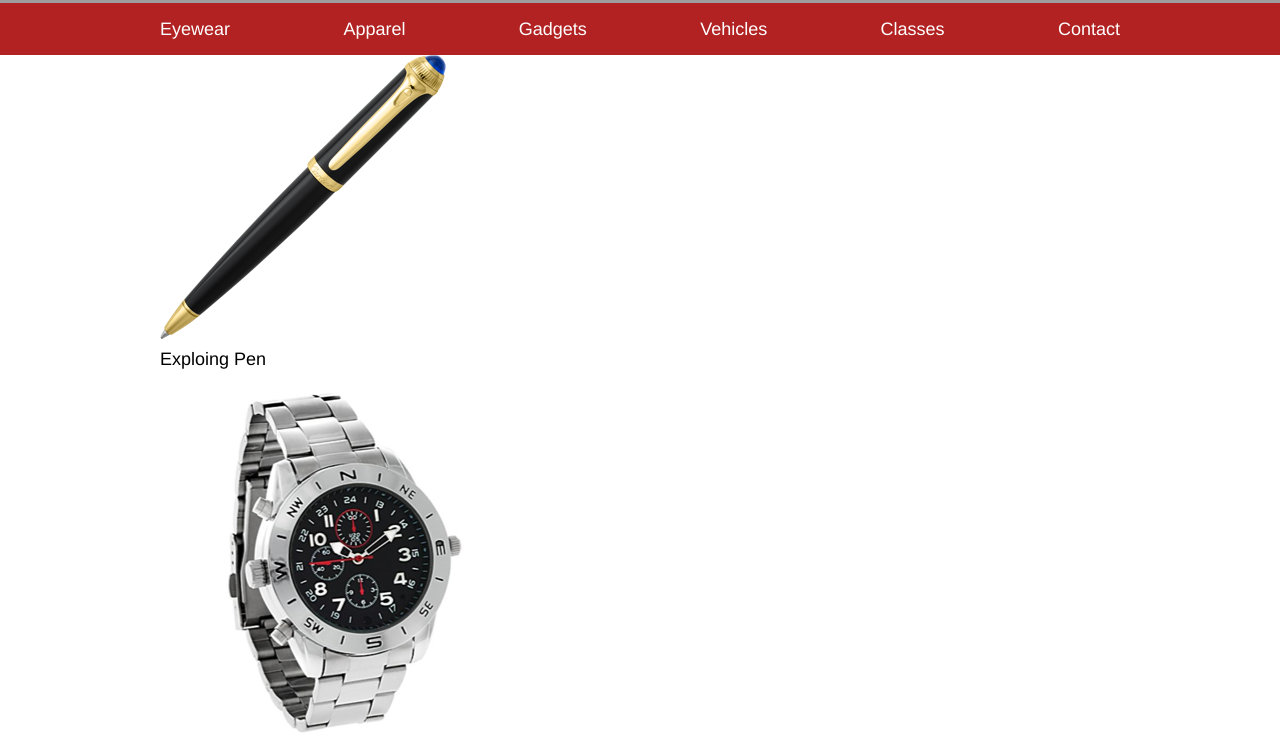
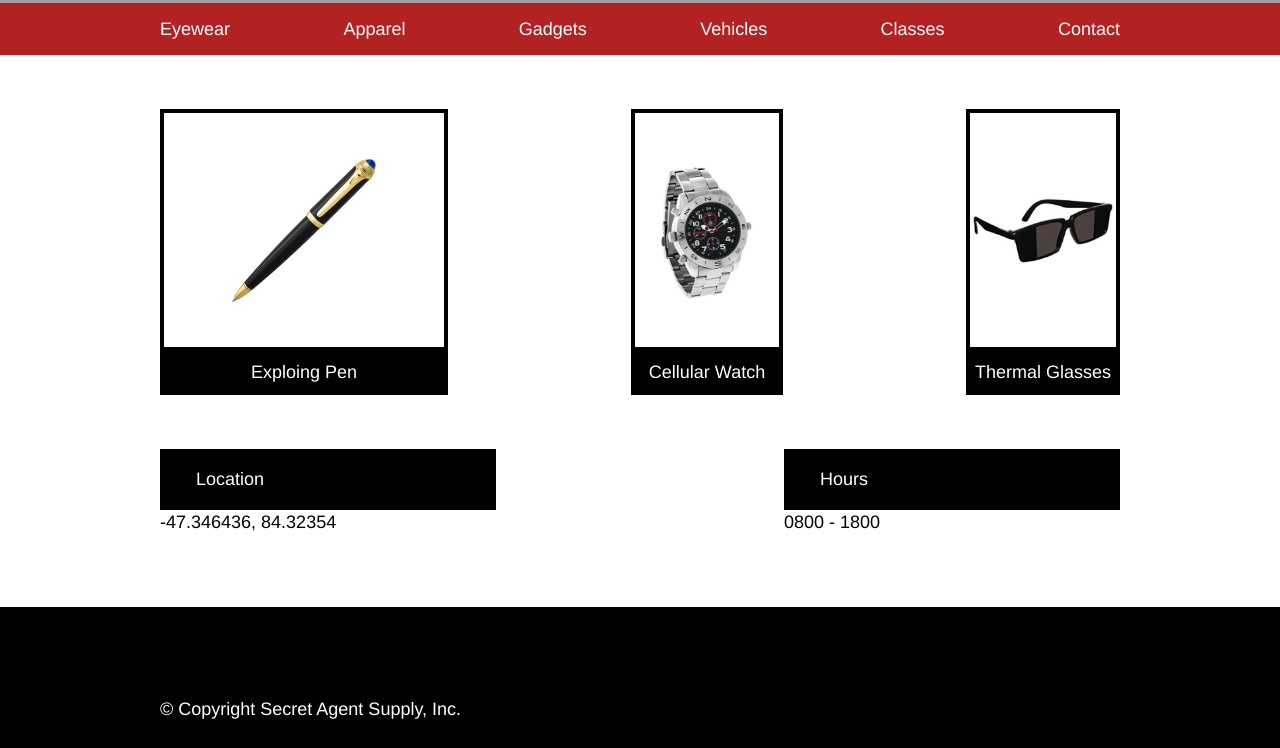
Before and after one commit to rsbeaver/SecretAgentSupply, a plain HTML site: page index.html in a window 1280 px wide. Shown: the part 496-1244 px from the top of the page. Drawn offline with Linux system fonts and the light colour scheme; grey boxes are pictures that could not be loaded.

Commit message:
Test final html / css. Proof.

```diff
--- a/index.html
+++ b/index.html
@@ -48,8 +48,8 @@
 <!--  Product Gallery -->
 <div class="container">
 <div class="products">
-  <div class="product-pen">
-    <div class="prod-image">
+  <div class="product">
+    <div class="product-image">
       <img src="./resources/images/pen.png">
 
     </div>
@@ -76,7 +76,7 @@
 <!-- Biz Info -->
 
 <div class="container">
-  <div class="biz info">
+  <div class="biz-info">
     <div class="info">
      <span class="loc-hrs">Location</span>
      <span>-47.346436, 84.32354</span>
@@ -85,6 +85,9 @@
   <div class="info">
     <span class="loc-hrs">Hours</span>
     <span>0800 - 1800</span>
+   </div>
+ </div>
+</div>
 
 <!--FOOTER (Almost done.)  -->
 
@@ -94,8 +97,5 @@
   </div>
 </footer>
 
-
-
-
 </body>
 </html>
--- a/resources/css/style.css
+++ b/resources/css/style.css
@@ -72,3 +72,58 @@ nav {
     padding: 0.75rem 0;
     list-style: none;
   }
+
+  /* PRODUCT GALLERY SECTION */
+
+  .products, .biz-info {
+    display: flex;
+    justify-content: space-between;
+    margin: 3rem 0 0 0;
+
+  }
+
+  .product {
+    width: 30%;
+  }
+
+  .product-image {
+    border: 4px solid black;
+    padding: 2rem 0;
+    height: 9em;
+    display: flex;
+    justify-content: center;
+    align-items: center;
+  }
+
+  .product-image img {
+    max-width: 8em;
+  }
+
+  .descript {
+    display: block;
+    background-color: black;
+    color: white;
+    text-align: center;
+    padding: 0.5em;
+
+}
+
+.info {
+  width: 35%;
+  }
+
+  .info .loc-hrs {
+    display: block;
+    background-color: black;
+    color: white;
+    padding: 1em 2em;
+  }
+
+  /*  FOOTER SECTION */
+
+footer {
+  background-color: black;
+  color: white;
+  padding: 5em 0;
+  margin-top: 4em;
+}
```
